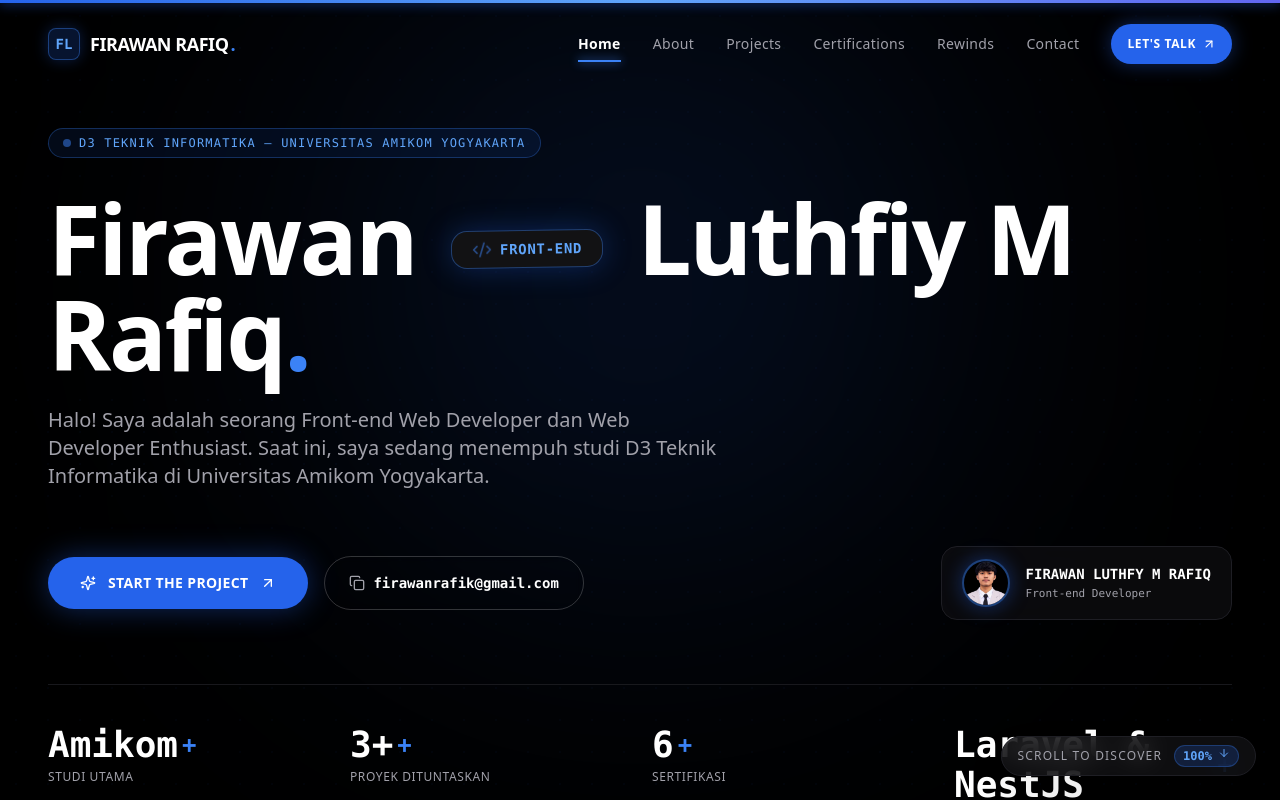
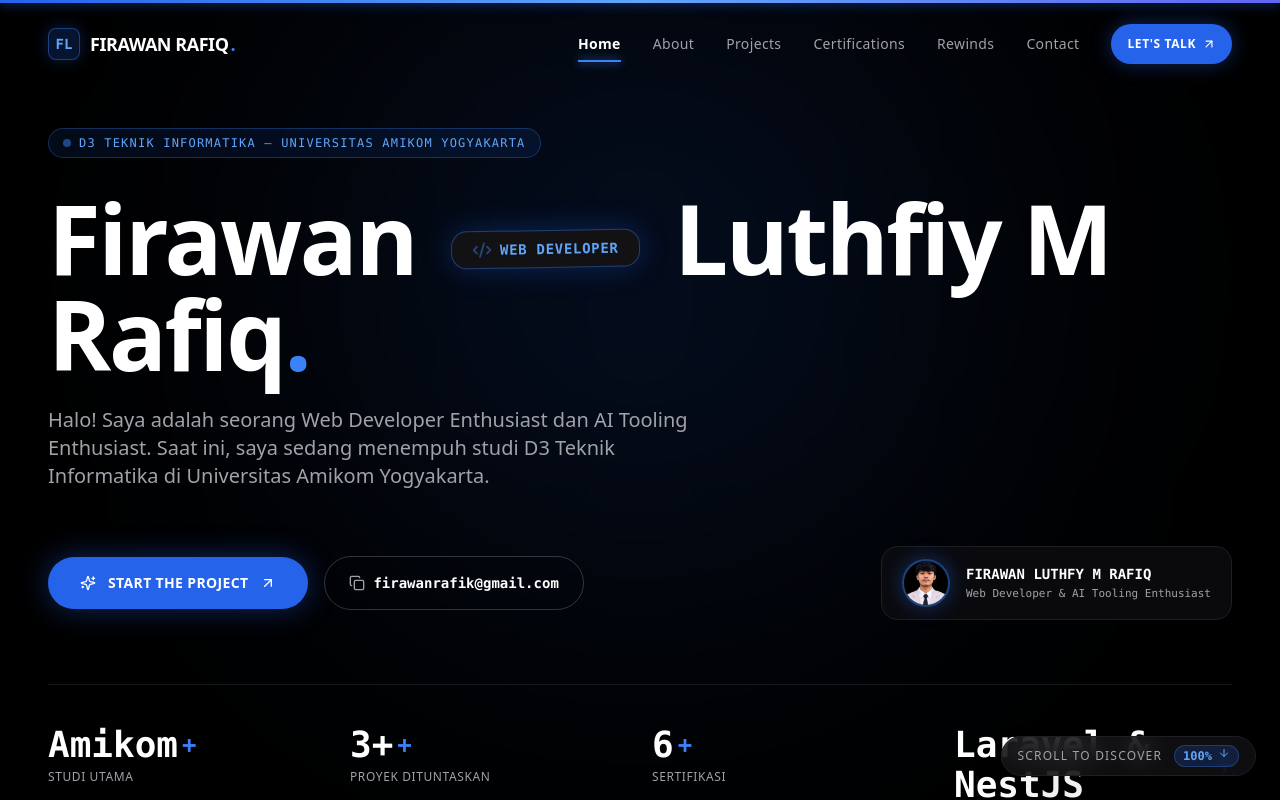
Before and after one commit to firawan22/portofolio-website, a Next.js app: page / in a window 1280 px wide. Shown: the top 800 px of the page. Built offline with nearby package versions, Linux system fonts and the light colour scheme.

Commit message:
chore: update role title and about me bio text

```diff
--- a/app/layout.jsx
+++ b/app/layout.jsx
@@ -5,13 +5,13 @@ import CustomCursor from "@/components/CustomCursor";
 import ScrollProgress from "@/components/ScrollProgress";
 
 export const metadata = {
-  title: "Firawan Luthfiy M Rafiq — Front-end Web Developer",
-  description: "Portofolio web modern Firawan Luthfiy M Rafiq, Front-end Web Developer & Web Developer Enthusiast (D3 Teknik Informatika Universitas Amikom Yogyakarta).",
-  keywords: ["Firawan Luthfiy M Rafiq", "Front-end Web Developer", "Laravel", "NestJS", "Amikom Yogyakarta", "PHP", "JavaScript"],
+  title: "Firawan Luthfiy M Rafiq — Web Developer Enthusiast | AI Tooling Enthusiast",
+  description: "Portofolio web modern Firawan Luthfiy M Rafiq, Web Developer Enthusiast & AI Tooling Enthusiast (D3 Teknik Informatika Universitas Amikom Yogyakarta).",
+  keywords: ["Firawan Luthfiy M Rafiq", "Web Developer Enthusiast", "AI Tooling Enthusiast", "Laravel", "NestJS", "Amikom Yogyakarta", "PHP", "JavaScript"],
   authors: [{ name: "Firawan Luthfiy M Rafiq" }],
   openGraph: {
-    title: "Firawan Luthfiy M Rafiq — Front-end Web Developer",
-    description: "Front-end Web Developer & Web Developer Enthusiast • Universitas Amikom Yogyakarta.",
+    title: "Firawan Luthfiy M Rafiq — Web Developer Enthusiast | AI Tooling Enthusiast",
+    description: "Web Developer Enthusiast & AI Tooling Enthusiast • Universitas Amikom Yogyakarta.",
     type: "website",
   },
 };
--- a/components/Footer.jsx
+++ b/components/Footer.jsx
@@ -50,7 +50,7 @@ export default function Footer() {
               </span>
             </Link>
             <p className="text-muted text-sm max-w-sm leading-relaxed">
-              Front-end Web Developer & Web Developer Enthusiast • D3 Teknik Informatika Universitas Amikom Yogyakarta.
+              Web Developer Enthusiast & AI Tooling Enthusiast • D3 Teknik Informatika Universitas Amikom Yogyakarta.
             </p>
 
             {/* Live Clock Badge */}
--- a/components/sections/AboutSection.jsx
+++ b/components/sections/AboutSection.jsx
@@ -61,7 +61,7 @@ export default function AboutSection() {
           <div className="lg:col-span-8 flex flex-col justify-between p-6 sm:p-8 bg-dark-card border border-dark-border rounded-2xl space-y-6 shadow-xl">
             <div className="space-y-4">
               <p className="text-lg sm:text-xl text-white font-medium leading-relaxed">
-                Halo! Saya <span className="text-blue-400 font-semibold">{portfolioData.personal.name}</span>, seorang Front-end Web Developer dan Web Developer Enthusiast yang menempuh studi D3 Teknik Informatika di Universitas Amikom Yogyakarta.
+                Halo! Saya <span className="text-blue-400 font-semibold">{portfolioData.personal.name}</span>, seorang Web Developer Enthusiast dan AI Tooling Enthusiast yang menempuh studi D3 Teknik Informatika di Universitas Amikom Yogyakarta.
               </p>
               <p className="text-muted leading-relaxed text-sm sm:text-base">
                 {portfolioData.personal.bio}
--- a/components/sections/HeroSection.jsx
+++ b/components/sections/HeroSection.jsx
@@ -53,7 +53,7 @@ export default function HeroSection() {
             <span className="inline-flex items-center align-middle mx-1 sm:mx-2 md:mx-3 px-2.5 py-1 sm:px-3 sm:py-1 md:px-5 md:py-2 rounded-xl sm:rounded-2xl bg-dark-card border border-blue-500/40 text-blue-400 shadow-[0_0_30px_rgba(37,99,235,0.3)] rotate-[-1deg] hover:rotate-0 transition-transform">
               <span className="font-mono text-[11px] sm:text-xs md:text-sm font-semibold tracking-wider uppercase text-blue-400 flex items-center gap-1.5 sm:gap-2">
                 <Code2 className="w-3.5 h-3.5 sm:w-4 sm:h-4 md:w-5 md:h-5 text-blue-500 animate-pulse" />
-                <span>Front-end</span>
+                <span>Web Developer</span>
               </span>
             </span>{" "}
             Luthfiy M Rafiq<span className="text-blue-500">.</span>
@@ -113,7 +113,7 @@ export default function HeroSection() {
             </div>
             <div className="text-xs space-y-0.5">
               <p className="text-white font-mono font-bold text-xs sm:text-sm">FIRAWAN LUTHFY M RAFIQ</p>
-              <p className="text-muted font-mono text-[10px] sm:text-[11px]">Front-end Developer</p>
+              <p className="text-muted font-mono text-[10px] sm:text-[11px]">Web Developer & AI Tooling Enthusiast</p>
             </div>
           </div>
         </motion.div>
--- a/data/portfolioData.js
+++ b/data/portfolioData.js
@@ -1,15 +1,15 @@
 export const portfolioData = {
   personal: {
     name: "Firawan Luthfiy M Rafiq",
-    title: "Front-end Web Developer | Web Developer Enthusiast",
-    tagline: "Halo! Saya adalah seorang Front-end Web Developer dan Web Developer Enthusiast. Saat ini, saya sedang menempuh studi D3 Teknik Informatika di Universitas Amikom Yogyakarta.",
+    title: "Web Developer Enthusiast | AI Tooling Enthusiast",
+    tagline: "Halo! Saya adalah seorang Web Developer Enthusiast dan AI Tooling Enthusiast. Saat ini, saya sedang menempuh studi D3 Teknik Informatika di Universitas Amikom Yogyakarta.",
     email: "firawanrafik@gmail.com",
     profilePhoto: "/images/profile/foto-profil.png",
     location: "Yogyakarta, Indonesia",
     status: "D3 Teknik Informatika — Universitas Amikom Yogyakarta",
-    bio: "Fokus utama saya adalah membangun antarmuka web yang interaktif, responsif, dan user-friendly, sekaligus memastikan arsitektur sistem pendukungnya terstruktur dengan baik. Dalam proses pengembangan, saya memiliki pengalaman merancang dan mengimplementasikan aplikasi web menggunakan ekosistem PHP, khususnya dengan framework Laravel, serta NestJS. Saya selalu antusias mengeksplorasi cara untuk membuat pengalaman pengguna menjadi lebih mulus dari sisi front-end.",
-    motto: "FIRAWAN LUTHFY M RAFIQ • FRONT-END WEB DEVELOPER • WEB DEVELOPER ENTHUSIAST • ",
-    heroMarquee: "FIRAWAN LUTHFY M RAFIQ • FRONT-END WEB DEVELOPER • AMIKOM YOGYAKARTA • ",
+    bio: "Fokus utama saya adalah membangun antarmuka web yang interaktif, responsif, dan user-friendly, sekaligus memastikan arsitektur sistem pendukungnya terstruktur dengan baik. Dalam proses pengembangan, saya memiliki pengalaman merancang dan mengimplementasikan aplikasi web menggunakan ekosistem PHP, khususnya dengan framework Laravel, serta NestJS. Belakangan ini, saya juga semakin tertarik mengeksplorasi dan mengintegrasikan berbagai AI tooling ke dalam proyek yang saya kembangkan — mulai dari membangun chatbot berbasis AI hingga memanfaatkan tools AI untuk mempercepat proses development. Saya selalu antusias mengeksplorasi cara untuk membuat pengalaman pengguna menjadi lebih mulus dari sisi front-end, sambil terus belajar bagaimana teknologi AI dapat memperkaya cara kita membangun aplikasi web.",
+    motto: "FIRAWAN LUTHFY M RAFIQ • WEB DEVELOPER ENTHUSIAST • AI TOOLING ENTHUSIAST • ",
+    heroMarquee: "FIRAWAN LUTHFY M RAFIQ • WEB DEVELOPER ENTHUSIAST • AI TOOLING ENTHUSIAST • AMIKOM YOGYAKARTA • ",
     stats: [
       { label: "Studi Utama", value: "Amikom" },
       { label: "Proyek Dituntaskan", value: "3+" },
```
